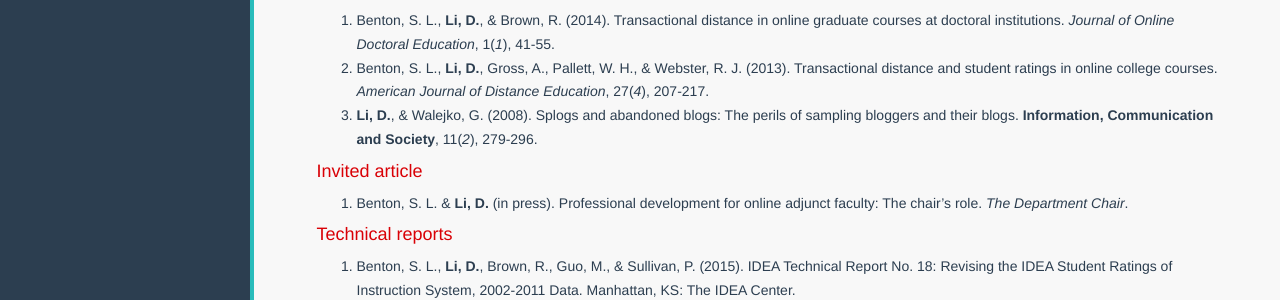
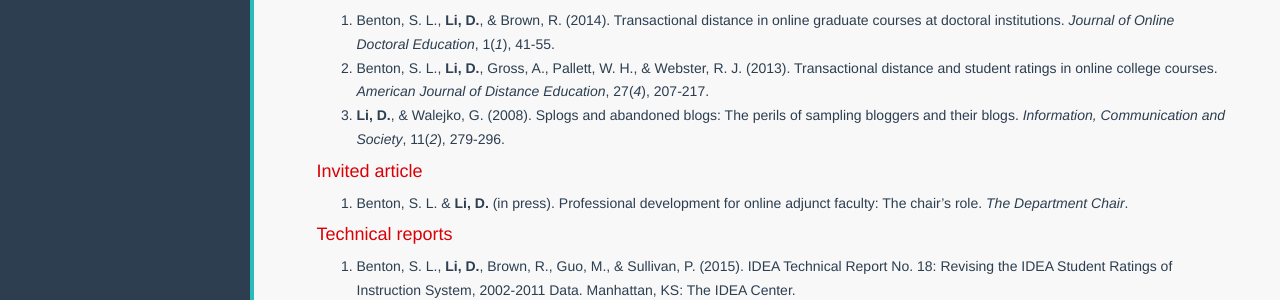
Before and after one commit to danli-ds/danliIDEA.github.io, a Jekyll site: the page built from CV/index.md, in a window 1280 px wide. Shown: the part 569-869 px from the top of the page. Built offline with Jekyll 4.4.1, drawn with Linux system fonts in a browser that asks for light colours; nearby versions of some CDN libraries; Markdown is read by kramdown in place of the engine named in the settings.

Commit message:
update ics

```diff
--- a/CV/index.md
+++ b/CV/index.md
@@ -29,7 +29,7 @@ Manhattan, KS 66502
 
 1. Benton, S. L., **Li, D.**, & Brown, R. (2014). Transactional distance in online graduate courses at doctoral institutions. *Journal of Online Doctoral Education*, 1(*1*), 41-55.
 1. Benton, S. L., **Li, D.**, Gross, A., Pallett, W. H., & Webster, R. J. (2013). Transactional distance and student ratings in online college courses. *American Journal of Distance Education*, 27(*4*), 207-217.
-1. **Li, D.**, & Walejko, G. (2008). Splogs and abandoned blogs: The perils of sampling bloggers and their blogs. **Information, Communication and Society**, 11(*2*), 279-296.
+1. **Li, D.**, & Walejko, G. (2008). Splogs and abandoned blogs: The perils of sampling bloggers and their blogs. *Information, Communication and Society*, 11(*2*), 279-296.
 
 #### Invited article
 
```
